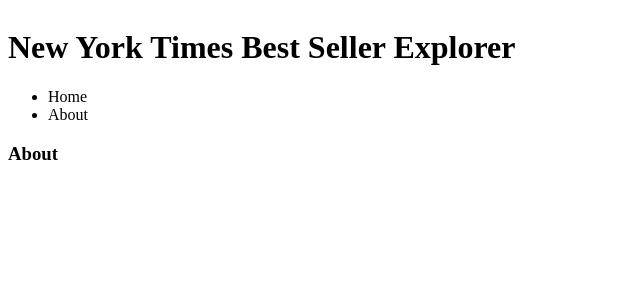
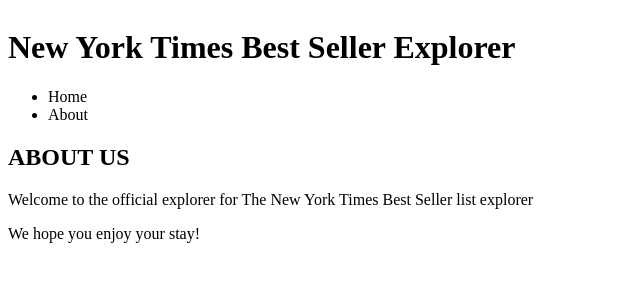
Before and after one commit to taeyoungs/nomad-study-bestseller, a Next.js app: page /about in a window 1280 px wide. Shown: the top 300 px of the page, without its empty margins (0-640 px from the left). Built offline with nearby package versions, Linux system fonts and the light colour scheme.

Commit message:
feat: About 페이지 추가

```diff
--- a/src/app/about/page.tsx
+++ b/src/app/about/page.tsx
@@ -1,11 +1,23 @@
 import { css } from '../../../styled-system/css';
 
-export default function Home() {
+export default function About() {
   return (
-    <main>
-      <h3 className={css({ fontFamily: 'dancing', fontSize: '4xl', fontWeight: 'light' })}>
-        About
-      </h3>
-    </main>
+    <section className={css({ px: '40' })}>
+      <h2
+        className={css({
+          color: 'primary',
+          fontFamily: 'dancing',
+          fontSize: '5xl',
+          fontWeight: 'bold',
+          mb: '6',
+        })}
+      >
+        ABOUT US
+      </h2>
+      <p className={css({ fontFamily: 'raleway', fontSize: 'lg', mb: '2' })}>
+        Welcome to the official explorer for The New York Times Best Seller list explorer
+      </p>
+      <p className={css({ fontFamily: 'raleway', fontSize: 'lg' })}>We hope you enjoy your stay!</p>
+    </section>
   );
 }
```
